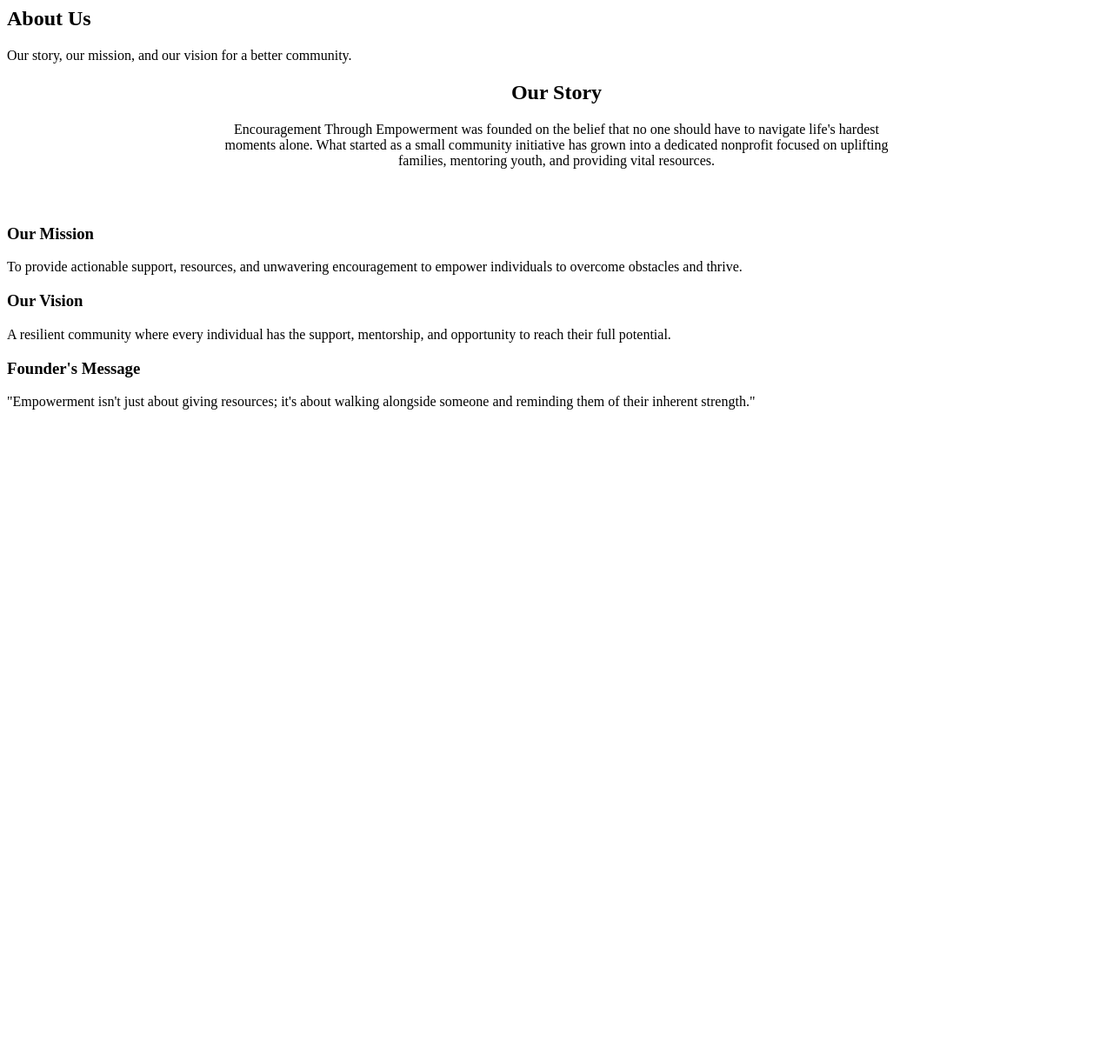
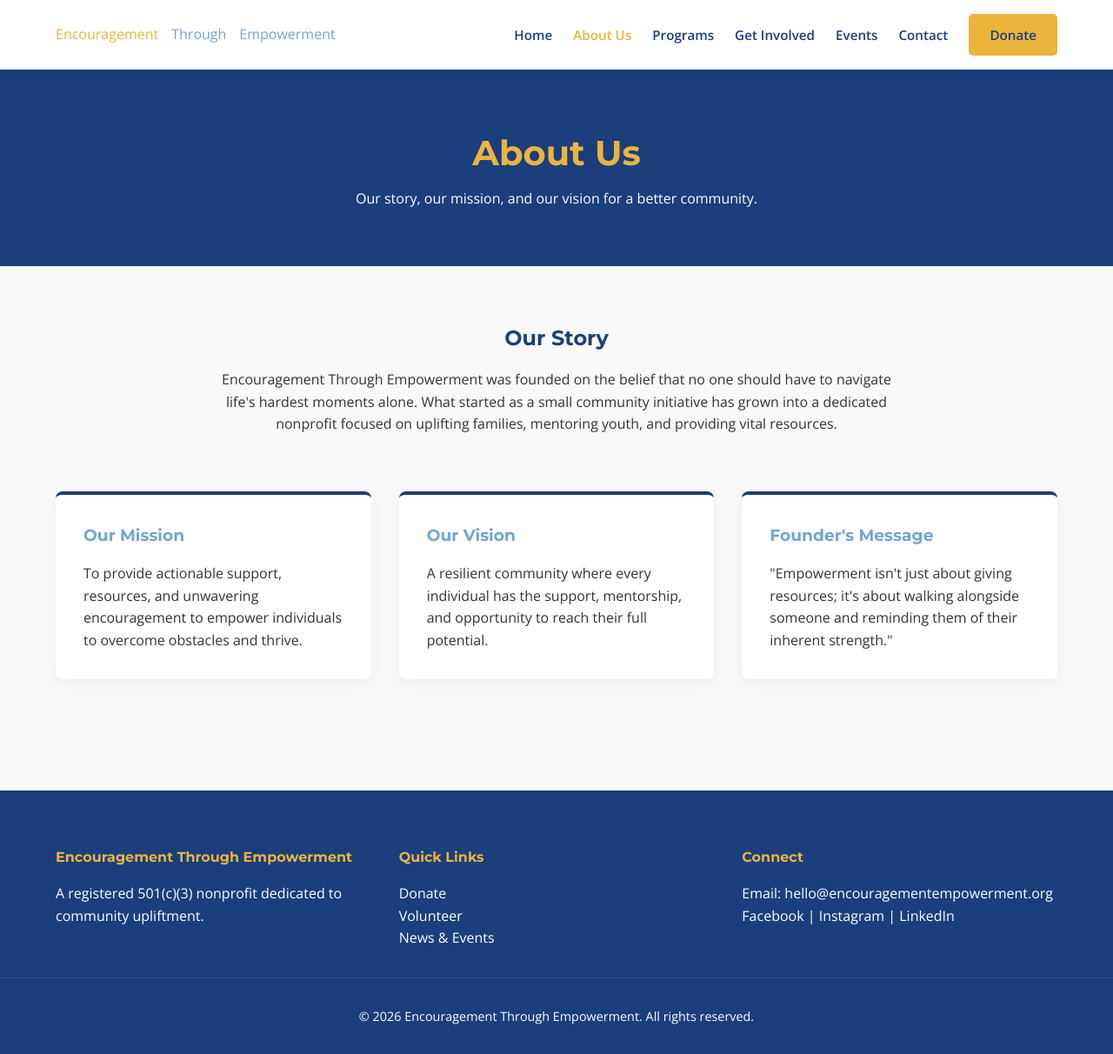
Before and after one commit to Abdullah-Saber/Encouragement-by-Empowerment.-org, a plain HTML site: page about.html in a window 1280 px wide. Shown: the whole page at 87% size. Before the commit the page ends 800 px from the top, so only its background shows below. Drawn offline with nearby package versions, Linux system fonts and the light colour scheme.

Commit message:
Revamp about.html structure and content

```diff
--- a/about.html
+++ b/about.html
@@ -1,3 +1,37 @@
+<!DOCTYPE html>
+<html lang="en">
+<head>
+    <meta charset="UTF-8">
+    <meta name="viewport" content="width=device-width, initial-scale=1.0">
+    <title>About Us | Encouragement Through Empowerment</title>
+
+    <link rel="stylesheet" href="styles.css">
+
+    <link href="https://fonts.googleapis.com/css2?family=Montserrat:wght@400;600;700&family=Open+Sans:wght@400;600&display=swap" rel="stylesheet">
+</head>
+<body>
+
+    <header class="navbar">
+        <div class="container nav-container">
+            <a href="index.html" class="logo">
+                <span class="logo-gold">Encouragement</span>
+                <span class="logo-light-blue">Through</span>
+                <span class="logo-light-blue">Empowerment</span>
+            </a>
+            <button class="mobile-toggle" aria-label="Toggle navigation">
+                &#9776;
+            </button>
+            <nav class="nav-links">
+                <a href="index.html">Home</a>
+                <a href="about.html" class="active">About Us</a> <a href="programs.html">Programs</a>
+                <a href="involved.html">Get Involved</a>
+                <a href="events.html">Events</a>
+                <a href="contact.html">Contact</a>
+                <a href="donate.html" class="btn btn-primary nav-donate">Donate</a>
+            </nav>
+        </div>
+    </header>
+
     <main class="page-transition">
         <section class="inner-hero">
             <div class="container animate-up">
@@ -28,3 +62,35 @@
             </div>
         </section>
     </main>
+
+    <footer class="site-footer">
+        <div class="container footer-grid">
+            <div class="footer-info">
+                <h4>Encouragement Through Empowerment</h4>
+                <p>A registered 501(c)(3) nonprofit dedicated to community upliftment.</p>
+            </div>
+            <div class="footer-links">
+                <h4>Quick Links</h4>
+                <ul>
+                    <li><a href="donate.html">Donate</a></li>
+                    <li><a href="involved.html">Volunteer</a></li>
+                    <li><a href="events.html">News & Events</a></li>
+                </ul>
+            </div>
+            <div class="footer-contact">
+                <h4>Connect</h4>
+                <p>Email: hello@encouragementempowerment.org</p>
+                <div class="social-links">
+                    <a href="#">Facebook</a> | <a href="#">Instagram</a> | <a href="#">LinkedIn</a>
+                </div>
+            </div>
+        </div>
+        <div class="footer-bottom">
+            <p>&copy; 2026 Encouragement Through Empowerment. All rights reserved.</p>
+        </div>
+    </footer>
+
+    <script src="https://cdnjs.cloudflare.com/ajax/libs/gsap/3.12.2/gsap.min.js"></script>
+    <script src="script.js"></script>
+</body>
+</html>
```
Lines whose indentation alone changed are shown as unchanged.
